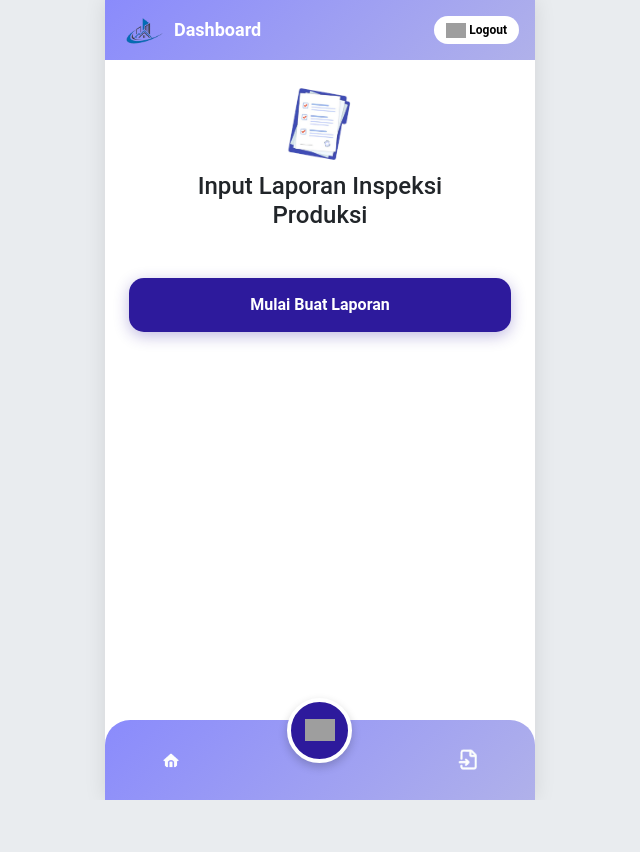
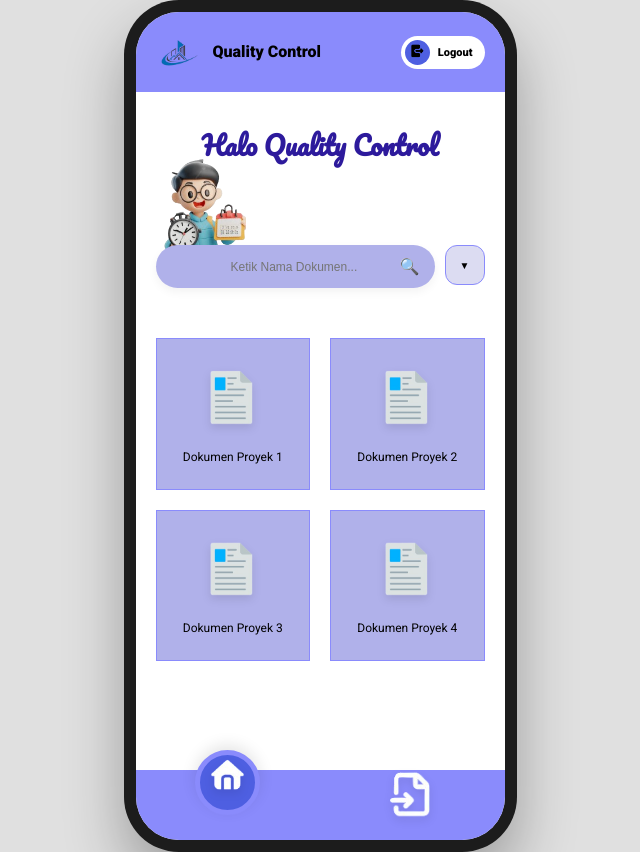
Before and after one commit to salsabilayrrr/buildbase, a PHP site: page /dashboard/qc.php in a window 1280 px wide. Shown: the whole page, without its empty margins (320-960 px from the left). Before the commit the page ends 800 px from the top, so only its background shows below. Run offline with PHP 8.4, Linux system fonts and the light colour scheme; grey boxes are pictures that could not be loaded.

Commit message:
dashboard qc

```diff
--- a/assets/css/styleDashboardQc.css
+++ b/assets/css/styleDashboardQc.css
@@ -1,134 +1,213 @@
+* {
+    margin: 0;
+    padding: 0;
+    box-sizing: border-box;
+}
+
 body {
-    background-color: #e9ecef;
     font-family: 'Roboto', sans-serif;
-    margin: 0;
+    background: #e0e0e0;
     display: flex;
     justify-content: center;
+    align-items: center;
+    min-height: 100vh;
 }
 
-.app-container {
+/* Frame iPhone 16 */
+.device-wrapper {
+    width: 393px;
+    height: 852px;
+    background: #1c1c1c;
+    border-radius: 55px;
+    padding: 12px;
+    box-shadow: 0 30px 60px rgba(0,0,0,0.3);
+}
+
+.device-screen {
     width: 100%;
-    max-width: 430px;
-    min-height: 100vh;
-    background-color: #ffffff;
-    position: relative;
-    box-shadow: 0 0 20px rgba(0,0,0,0.1);
+    height: 100%;
+    background: #ffffff;
+    border-radius: 43px;
+    overflow: hidden;
     display: flex;
     flex-direction: column;
+    position: relative;
 }
 
-/* Header */
-.top-bar {
-    background: linear-gradient(135deg, #8A8BFC, #B0B1EA);
-    padding: 15px 0;
-    color: white;
+/* --- HEADER --- */
+.dashboard-header {
+    background: #8A8BFC;
+    padding: 20px 20px;
+    display: flex;
+    justify-content: space-between;
+    align-items: center;
+    border-radius: 0;
+    height: 80px;
 }
 
-.logo-small {
+.header-left {
+    display: flex;
+    align-items: center;
+    gap: 12px;
+}
+
+.header-logo {
     width: 45px;
+    height: auto;
     border-radius: 5px;
 }
 
-.role-title {
-    font-weight: 700;
-    font-size: 18px;
-}
-
-.logout-pill {
-    background: white;
-    color: black;
-    text-decoration: none;
-    padding: 5px 12px;
-    border-radius: 20px;
-    font-size: 12px;
-    font-weight: bold;
-}
-
-/* Dokumen Grid (image_49456b.png) */
-.doc-card {
-    background-color: #B0B1EA;
-    border-radius: 15px;
-    padding: 20px 10px;
-    text-align: center;
-    border: 1px solid #9A9BD1;
-    transition: 0.2s;
-    cursor: pointer;
-}
-
-.doc-card:active {
-    transform: scale(0.95);
-}
-
-.doc-name {
-    margin-top: 10px;
-    font-size: 13px;
-    font-weight: 600;
-    line-height: 1.2;
+.header-title {
+    font-weight: 900;
+    font-size: 16px;
     color: #000;
 }
 
-/* Footer Nav (Custom Figma Design) */
-.footer-nav {
-    margin-top: auto;
-    background: linear-gradient(135deg, #8A8BFC, #B0B1EA);
-    height: 80px;
+/* --- LOGOUT --- */
+.btn-logout-pill {
+    background: #fff;
+    padding: 4px 12px 4px 4px;
+    border-radius: 20px;
     display: flex;
     align-items: center;
-    position: sticky;
-    bottom: 0;
-    border-top-left-radius: 25px; /* Sesuai gambar e25fac */
-    border-top-right-radius: 25px;
+    gap: 8px;
+    text-decoration: none;
+}
+.logout-icon-box {
+    background: #4E5FE1;
+    width: 25px; height: 25px;
+    border-radius: 50%;
+    display: flex;
+    justify-content: center;
+    align-items: center;
+}
+.logout-icon-box img { width: 20px;}
+.logout-text { color: #000; font-size: 11px; font-weight: 800; }
+
+.logout-icon-img {
+    width: 80px;
+    height: auto;
+    display: block;
 }
 
-.footer-content {
+/* --- CONTENT AREA --- */
+.scroll-content {
+    flex: 1;
+    overflow-y: auto;
+    padding: 0 20px 100px;
+}
+
+.greeting-text {
+    font-family: 'Pacifico', cursive;
+    color: #2D1A9C;
+    text-align: center;
+    font-size: 26px;
+    margin: 30px 0;
+}
+
+.search-section-wrapper {
+    position: relative;
+    height: 90px;
+    margin-bottom: 30px;
+}
+
+.avatar-floating {
+    position: absolute;
+    width: 90px;
+    height: 120px;
+    left: 0;
+    bottom: 20px;
+    z-index: 1;
+    object-fit: cover;
+}
+
+.search-container {
+    position: absolute;
+    bottom: 0;
+    width: 100%;
+    display: flex;
+    gap: 10px;
+    z-index: 2;
+}
+
+.search-box {
+    flex: 1;
+    background: #B0B1EA;
+    border-radius: 25px;
+    display: flex;
+    align-items: center;
+    padding: 12px 15px 12px 75px;
+    box-shadow: 0 4px 10px rgba(0,0,0,0.05);
+    position: relative;
+}
+
+.search-box input {
+    background: transparent;
+    border: none;
+    outline: none;
+    width: 100%;
+    font-size: 12px;
+    color: #ffffff;
+}
+
+.btn-filter {
+    background: #DCDCF2;
+    border: 1.5px solid #8A8BFC;
+    border-radius: 12px;
+    width: 40px;
+    height: 40px;
+    cursor: pointer;
+    font-size: 10px;
+}
+
+.project-grid {
+    display: grid;
+    grid-template-columns: 1fr 1fr;
+    gap: 20px;
+    margin-top: 50px;
+}
+
+.project-card {
+    background: #B0B1EA;
+    border: 1.5px solid #8A8BFC;
+    padding: 25px 15px;
+    text-align: center;
+    transition: 0.3s;
+}
+
+.doc-img {
+    width: 65px;
+    margin-bottom: 15px;
+    filter: drop-shadow(0 4px 4px rgba(0,0,0,0.1));
+}
+
+.project-card p {
+    font-size: 12px;
+    font-weight: 500;
+    color: #000000;
+}
+
+.bottom-nav-full {
+    background: #8A8BFC;
+    height: 70px;
     width: 100%;
     display: flex;
     justify-content: space-around;
     align-items: center;
-    position: relative;
+    position: absolute;
+    bottom: 0;
+    border-radius: 0;
 }
 
-.footer-icon {
-    width: 30px;
-    transition: 0.2s;
-}
-
-.floating-nav-wrapper {
-    position: relative;
-    top: -30px; /* Membuat efek melayang di tengah */
-}
-
-.nav-circle {
+.nav-home-circle {
+    background: #4E5FE1;
     width: 65px;
     height: 65px;
-    background: #2D1A9C;
-    border: 4px solid #ffffff;
     border-radius: 50%;
     display: flex;
     justify-content: center;
     align-items: center;
-    box-shadow: 0 4px 10px rgba(0,0,0,0.2);
+    border: 5px solid #8A8BFC;
+    margin-top: -45px;
+    box-shadow: 0 -5px 15px rgba(0,0,0,0.1);
 }
-
-.nav-circle.active {
-    background: #32A0F1;
-}
-
-.btn-start-report {
-    background-color: #2D1A9C;
-    color: white;
-    padding: 15px;
-    border-radius: 15px;
-    text-align: center;
-    text-decoration: none;
-    font-weight: bold;
-    box-shadow: 0 4px 15px rgba(45, 26, 156, 0.3);
-}
-
-/* Responsivitas: Jika di HP, hilangkan shadow luar */
-@media (max-width: 500px) {
-    .app-container {
-        max-width: 100%;
-        box-shadow: none;
-    }
-}
--- a/assets/css/styleLogin.css
+++ b/assets/css/styleLogin.css
@@ -5,7 +5,8 @@
 }
 
 body {
-    font-family: 'Roboto', sans-serif;
+    font-family: 'Roboto';
+    font-weight: 700;
     min-height: 100vh;
     background: #f0f0f0;
     display: flex;
--- a/dashboard/qc.php
+++ b/dashboard/qc.php
@@ -7,52 +7,75 @@ session_start();
     <meta charset="UTF-8">
     <meta name="viewport" content="width=device-width, initial-scale=1.0">
     <title>Dashboard QC - BuildBase</title>
-    <link href="https://cdn.jsdelivr.net/npm/bootstrap@5.3.2/dist/css/bootstrap.min.css" rel="stylesheet">
-    <link rel="stylesheet" href="../../assets/css/styleDashboardQc.css">
+    <link rel="stylesheet" href="../assets/css/styleDashboardQc.css?v=<?php echo time(); ?>">
+    <link href="https://fonts.googleapis.com/css2?family=Roboto:wght@400;700;900&family=Pacifico&display=swap" rel="stylesheet">
 </head>
 <body>
 
-<div class="app-container">
-    <nav class="navbar top-bar px-3">
-        <div class="d-flex align-items-center w-100 justify-content-between">
-            <div class="d-flex align-items-center">
-                <img src="../../assets/img/logo.jpg" class="logo-small me-2">
-                <span class="role-title">Dashboard</span>
+<div class="device-wrapper">
+    <div class="device-screen">
+
+        <div class="dashboard-header">
+            <div class="header-left">
+                <img src="../assets/img/logo.jpg" class="header-logo">
+                <span class="header-title">Quality Control</span>
             </div>
-            <a href="../../logout.php" class="logout-pill">
-                <img src="../../assets/img/logout_icon.png" width="20"> Logout
+            <a href="../logout.php" class="btn-logout-pill">
+                <div class="logout-icon-box">
+                    <img src="../assets/img/logout.png" alt="icon">
+                </div>
+                <span class="logout-text">Logout</span>
             </a>
         </div>
-    </nav>
 
-    <main class="content-area p-4">
-        <div class="text-center mb-4">
-            <img src="../../assets/img/doc.png" width="80" class="mb-2">
-            <h4 class="title-main">Input Laporan Inspeksi<br>Produksi</h4>
+        <div class="scroll-content">
+            <h1 class="greeting-text">Halo Quality Control</h1>
+
+            <div class="search-section-wrapper">
+                <img src="../assets/img/avatar.png" class="avatar-floating">
+                <div class="search-container">
+                    <div class="search-box">
+                        <input type="text" placeholder="Ketik Nama Dokumen...">
+                        <span class="search-icon">🔍</span>
+                    </div>
+                    <button class="btn-filter">▼</button>
+                </div>
+            </div>
+
+            <div class="project-grid">
+                <div class="project-card">
+                    <img src="../assets/img/doc.png" class="doc-img">
+                    <p>Dokumen Proyek 1</p>
+                </div>
+                <div class="project-card">
+                    <img src="../assets/img/doc.png" class="doc-img">
+                    <p>Dokumen Proyek 2</p>
+                </div>
+                <div class="project-card">
+                    <img src="../assets/img/doc.png" class="doc-img">
+                    <p>Dokumen Proyek 3</p>
+                </div>
+                <div class="project-card">
+                    <img src="../assets/img/doc.png" class="doc-img">
+                    <p>Dokumen Proyek 4</p>
+                </div>
+            </div>
         </div>
 
-        <div class="d-grid mt-5">
-            <a href="input_qc.php" class="btn-start-report">
-                Mulai Buat Laporan
-            </a>
+        <div class="bottom-nav-full">
+            <div class="nav-item">
+                <div class="nav-home-circle">
+                    <img src="../assets/img/home.png" class="doc-img">
+                </div>
+            </div>
+            <div class="nav-item">
+            <a href="qc/dokumenQc.php">
+            <img src="../assets/img/folder.png" class="doc-img">
+        </a>
+            </div>
         </div>
-    </main>
 
-    <footer class="footer-nav">
-        <div class="footer-content">
-            <a href="qc.php" class="footer-item active">
-                <img src="../../assets/img/home.png" class="footer-icon">
-            </a>
-            <div class="floating-nav-wrapper">
-                <a href="dokumenQc.php" class="nav-circle">
-                    <img src="../../assets/img/doc_white.png" width="30">
-                </a>
-            </div>
-            <a href="dokumenQc.php" class="footer-item">
-                <img src="../../assets/img/folder.png" class="footer-icon">
-            </a>
-        </div>
-    </footer>
+    </div>
 </div>
 
 </body>
--- a/index.php
+++ b/index.php
@@ -38,7 +38,7 @@
     <meta charset="UTF-8">
     <meta name="viewport" content="width=device-width, initial-scale=1.0">
     <title>Login - BuildBase</title>
-    <link href="https://fonts.googleapis.com/css2?family=Roboto:wght@400;600;700&display=swap" rel="stylesheet">
+    <link href="https://fonts.googleapis.com/css2?family=Roboto:wght@300;400;500;700;900&display=swap" rel="stylesheet">
     <link rel="stylesheet" href="assets/css/styleLogin.css">
 </head>
 <body>
```
Also changed, not shown: assets/img/avatar.png (added), assets/img/doc.png, assets/img/logout.png (added).
